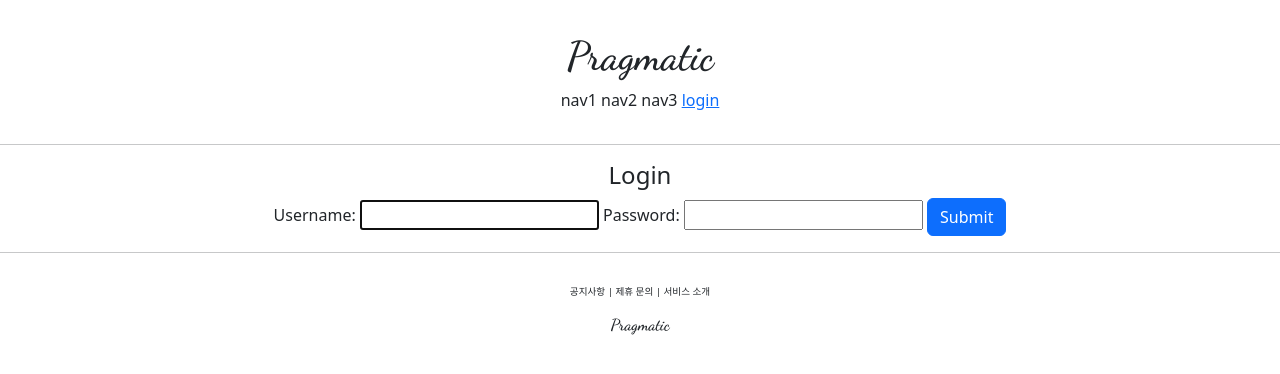
After one commit to soohofather/CloneCoding_Pinterest, a Django app: page /account/login/ in a window 1280 px wide. The commit adds this page. Shown: the top 374 px of the page. Run offline with Django 4.2, Linux system fonts and the light colour scheme.

Commit message:
django course 22 commit

```diff
--- a/Templates/header.html
+++ b/Templates/header.html
@@ -7,6 +7,14 @@
             <span>nav1</span>
             <span>nav2</span>
             <span>nav3</span>
-            <span>nav4</span>
+            {% if not user.is_authenticated %}
+                <a href="{% url 'accountapp:login' %}?next={{ request.path }}">
+                    <span>login</span>
+                </a>
+            {% else %}
+                <a href="{% url 'accountapp:logout' %}?next={{ request.path }}">
+                    <span>logout</span>
+                </a>
+            {% endif %}
         </div>
     </div>
--- /dev/null
+++ b/accountapp/templates/accountapp/login.html
@@ -0,0 +1,21 @@
+{% extends 'base.html' %}
+
+{% block content %}
+
+  <div style="text-align: center">
+    <div>
+      <h4>Login</h4>
+    </div>
+    <div>
+      <form action="" method="post">
+        {% csrf_token %}
+        {{ form }}
+
+        <input type="submit" class="btn btn-primary">
+      </form>
+    </div>
+
+  </div>
+
+
+{% endblock %}
--- a/accountapp/urls.py
+++ b/accountapp/urls.py
@@ -1,3 +1,4 @@
+from django.contrib.auth.views import LoginView, LogoutView
 from django.urls import path, include
 from accountapp.views import hello_world, AccountCreateView
 
@@ -6,6 +7,9 @@ app_name = "accountapp"
 urlpatterns = [
     path("hello_world/", hello_world, name="hello_world"),
 
+    path("login/", LoginView.as_view(template_name='accountapp/login.html'), name="login"),
+    path("logout/", LogoutView.as_view(), name="logout"),
+
     # CBV는 .as_view
     path('create/', AccountCreateView.as_view(), name="create"),
 ]
--- a/pragmatic/settings.py
+++ b/pragmatic/settings.py
@@ -14,6 +14,8 @@ from pathlib import Path
 
 import environ
 import os
+
+from django.urls import reverse_lazy
 
 env = environ.Env(
     # set casting, default value
@@ -140,3 +142,6 @@ STATICFILES_DIRS = [
 # https://docs.djangoproject.com/en/4.1/ref/settings/#default-auto-field
 
 DEFAULT_AUTO_FIELD = "django.db.models.BigAutoField"
+
+LOGIN_REDIRECT_URL = reverse_lazy('accountapp:hello_world')
+LOGOUT_REDIRECT_URL = reverse_lazy('accountapp:login')
```
Also changed, not shown: accountapp/views.py (line endings or trailing spaces).
